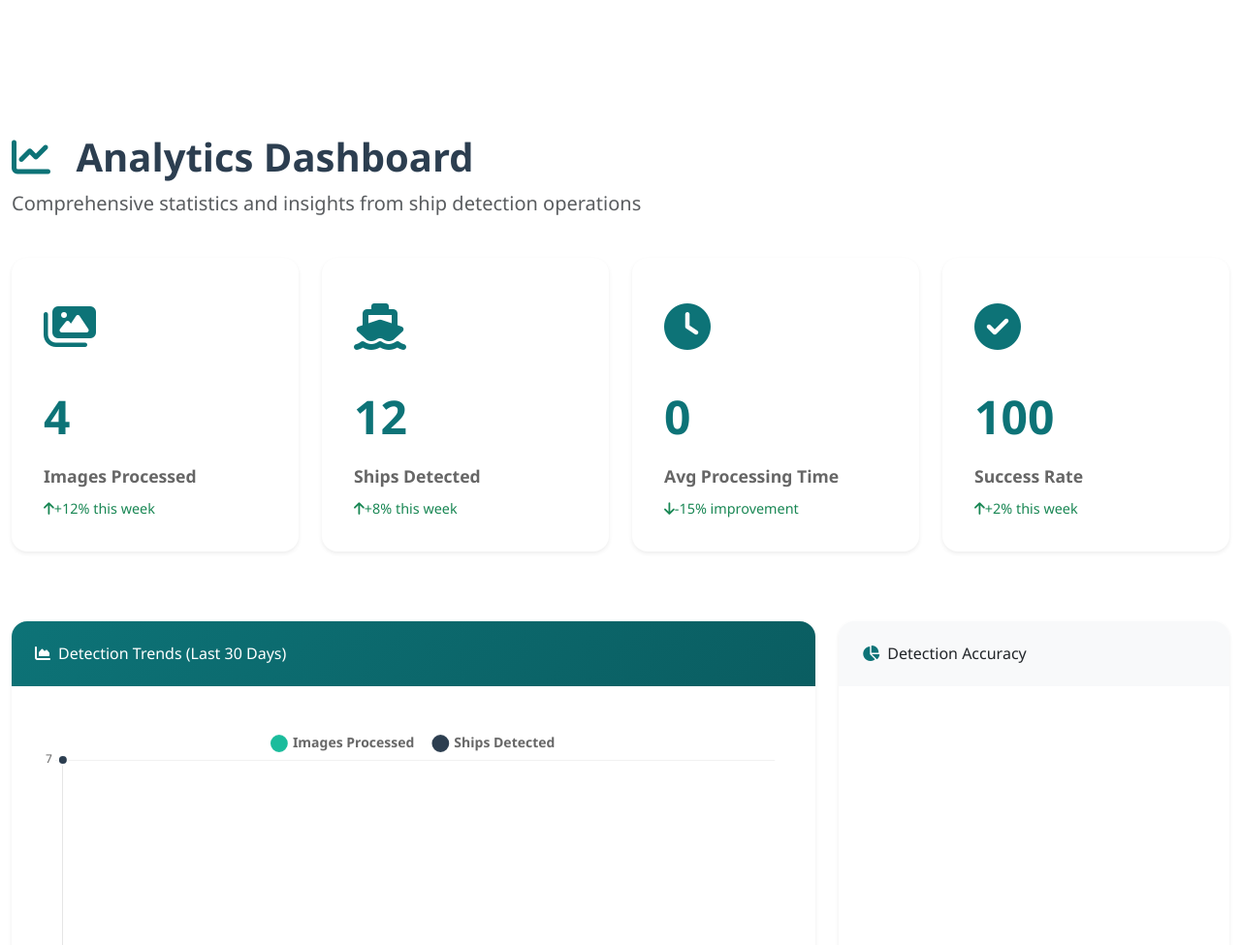
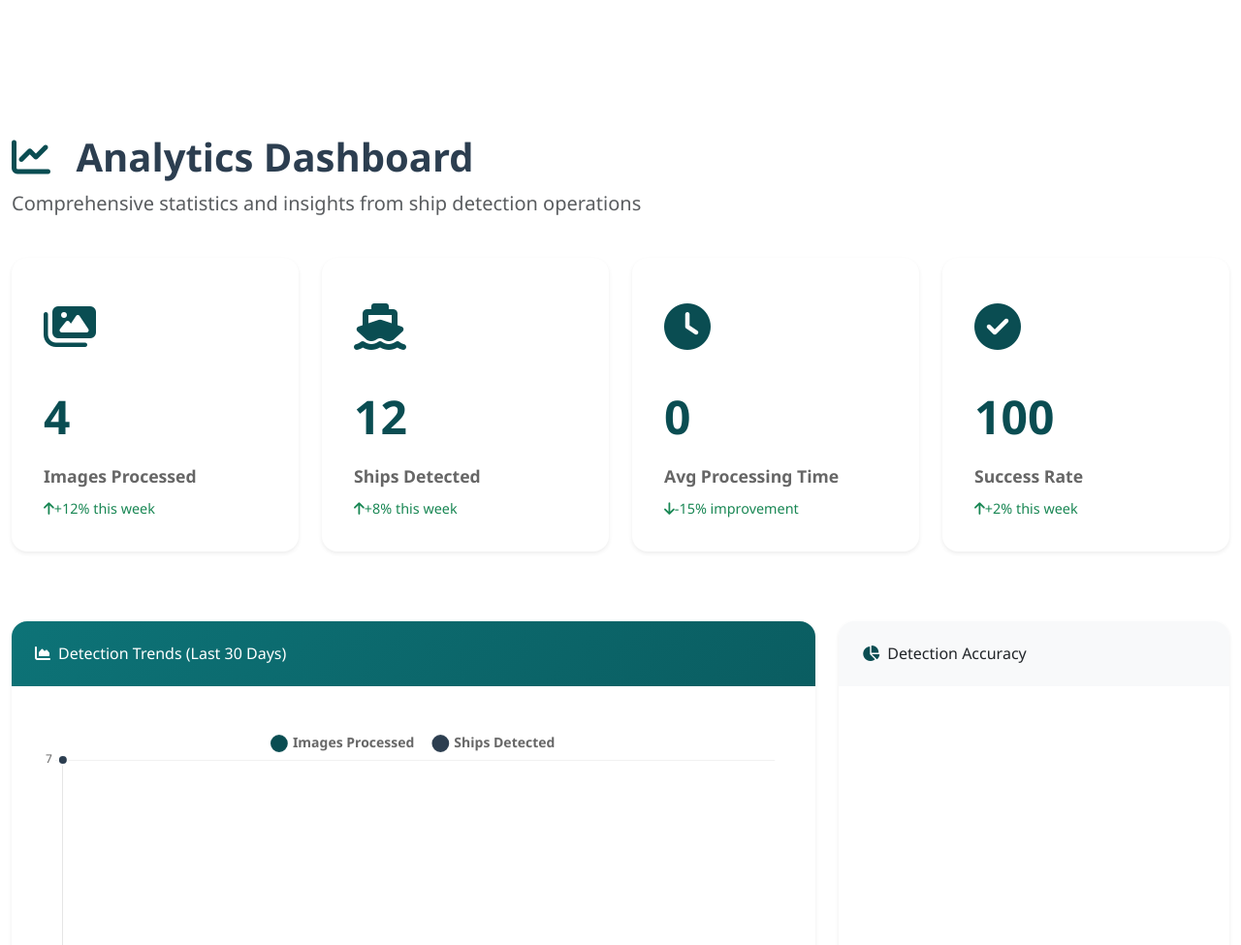
Before and after one commit to AndylLow/MaritimeSentry, a Flask app: page /dashboard in a window 1280 px wide. Shown: the top 975 px of the page at 97% size. Run offline with Flask 3, Linux system fonts and the light colour scheme; data comes from the database, SQL or seed files in the repository; a map, chart or similar area stays blank.

Commit message:
Improve the visibility and readability of the application's text
Update CSS and JS files to adjust the color scheme for better text contrast.

Replit-Commit-Author: Agent
Replit-Commit-Session-Id: 3961216f-3999-4a4e-99e7-a11da87cb370
Replit-Commit-Screenshot-Url: https://storage.googleapis.com/screenshot-production-us-central1/e9f40180-d22b-4001-b0e1-a5314c61cbec/3961216f-3999-4a4e-99e7-a11da87cb370/Kt7MYtX

```diff
--- a/static/css/style.css
+++ b/static/css/style.css
@@ -2,8 +2,8 @@
 
 :root {
     --navy-blue: #2c3e50;
-    --ocean-teal: #0d7377;
-    --light-ocean: #14a085;
+    --ocean-teal: #0a4d52;
+    --light-ocean: #0d7377;
     --deep-ocean: #0a5d61;
     --ocean-gradient: linear-gradient(135deg, #0d7377 0%, #0a5d61 100%);
     --navy-gradient: linear-gradient(135deg, #2c3e50 0%, #34495e 100%);
--- a/static/js/charts.js
+++ b/static/js/charts.js
@@ -7,10 +7,10 @@ Chart.defaults.scale.grid.color = '#e9ecef';
 
 // Color scheme
 const colors = {
-    ocean: '#1abc9c',
-    deepOcean: '#16a085',
+    ocean: '#0a4d52',
+    deepOcean: '#0a5d61',
     navy: '#2c3e50',
-    lightOcean: '#48c9b0',
+    lightOcean: '#0d7377',
     success: '#27ae60',
     warning: '#f39c12',
     danger: '#e74c3c',
```
